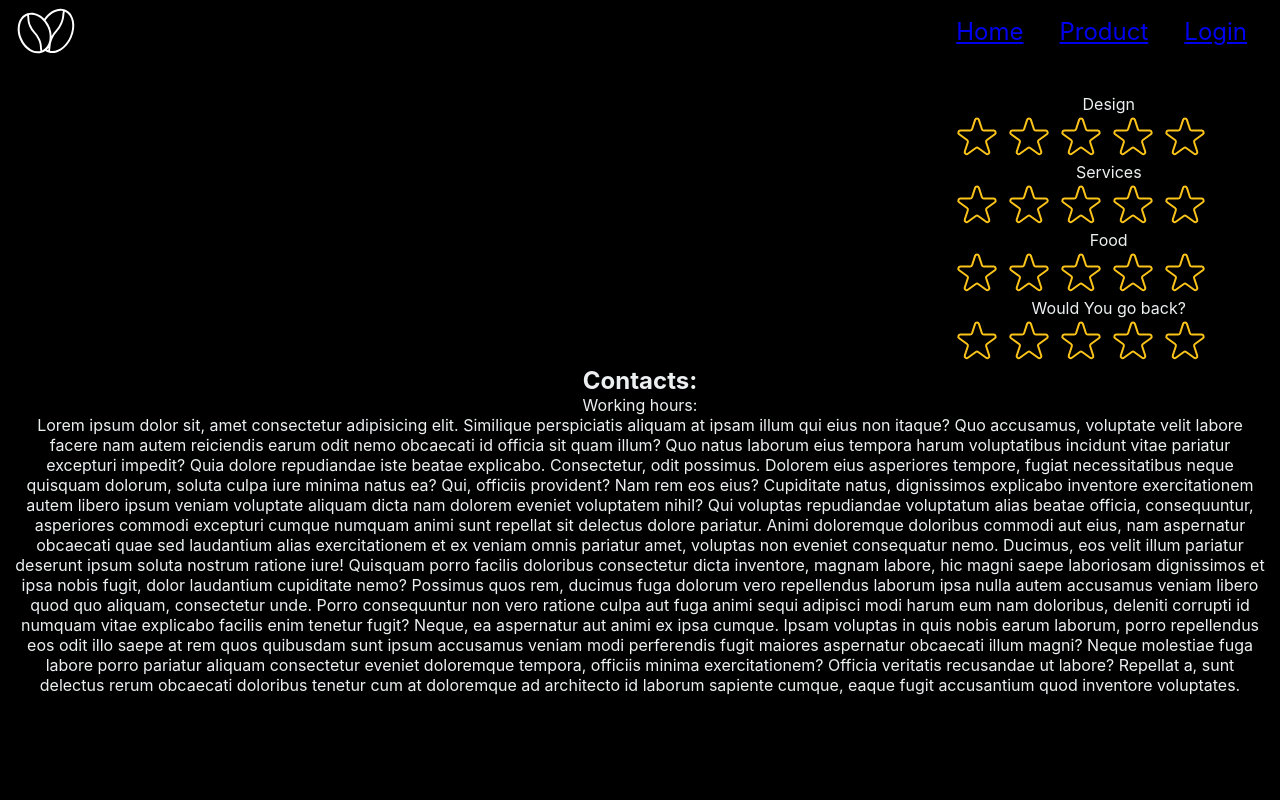
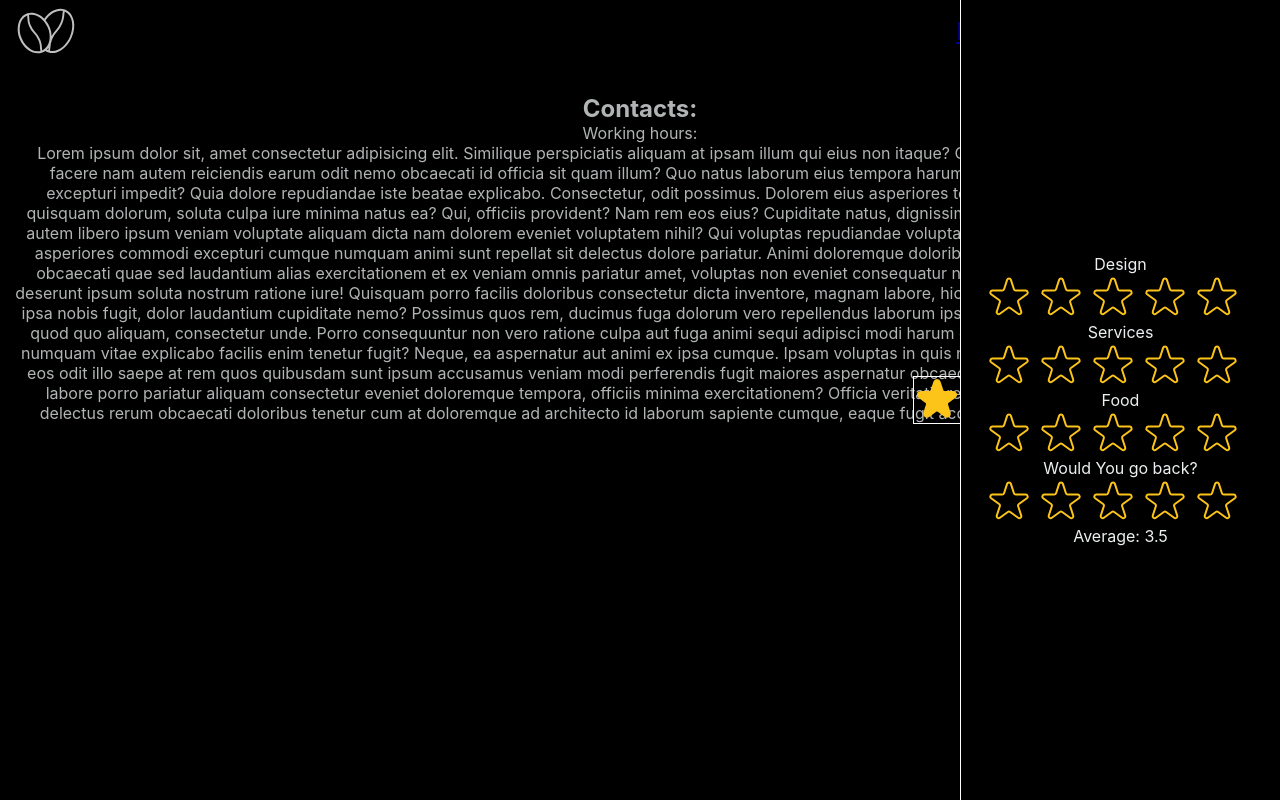
Before and after one commit to Khaanh/MyGastroTrip, a React (Create React App) app: page /app/cafeList/0 in a window 1280 px wide. Built offline with nearby package versions, Linux system fonts and the light colour scheme.

Commit message:
feat: implement rating block

```diff
--- a/src/components/CafeDetails.jsx
+++ b/src/components/CafeDetails.jsx
@@ -20,10 +20,22 @@ export default function CafeDetails() {
 					<div className={styles.desc}>
 						<p>{desc}</p>
 					</div>
-					<div className={styles.ratingHolder}>
-						<div className={styles.rating}>
+					<div className={styles.ratingBlock}>
+						<div className={styles.ratingHolder}>
 							<div>{/* <StarRating /> */}</div>
-							<ul>
+
+							<button className={styles.ratingBtnToggle}>
+								<svg
+									xmlns="http://www.w3.org/2000/svg"
+									viewBox="0 0 20 20"
+									fill={"#fcc419"}
+									stroke={"#fcc419"}
+								>
+									<path d="M9.049 2.927c.3-.921 1.603-.921 1.902 0l1.07 3.292a1 1 0 00.95.69h3.462c.969 0 1.371 1.24.588 1.81l-2.8 2.034a1 1 0 00-.364 1.118l1.07 3.292c.3.921-.755 1.688-1.54 1.118l-2.8-2.034a1 1 0 00-1.175 0l-2.8 2.034c-.784.57-1.838-.197-1.539-1.118l1.07-3.292a1 1 0 00-.364-1.118L2.98 8.72c-.783-.57-.38-1.81.588-1.81h3.461a1 1 0 00.951-.69l1.07-3.292z" />
+								</svg>
+							</button>
+
+							<ul className={styles.ratingList}>
 								<li>
 									<span>Design</span>
 									<StarRating />
@@ -41,6 +53,10 @@ export default function CafeDetails() {
 									<StarRating />
 								</li>
 							</ul>
+
+							<div>
+								Average: <span>3.5 </span>
+							</div>
 						</div>
 					</div>
 				</div>
--- a/src/components/CafeDetails.module.css
+++ b/src/components/CafeDetails.module.css
@@ -22,10 +22,59 @@
 	text-align: center;
 }
 
-.ratingHolder {
-	max-width: 25%;
+.ratingBlock {
+	position: fixed;
+	top: 0;
+	right: 0;
+	bottom: 0;
+	min-height: 100vh;
+	height: 100%;
 	width: 100%;
 	overflow: hidden;
+	background-color: rgb(0 0 0 / 25%);
 }
-.rating {
+
+.ratingHolder {
+	position: relative;
+	height: 100%;
+	width: 25%;
+	margin-left: auto;
+	border-left: 1px solid #fff;
+	background-color: rgb(0 0 0 / 1);
+	display: flex;
+	flex-direction: column;
+	align-items: center;
+	justify-content: center;
 }
+
+.ratingBtnToggle {
+	display: flex;
+	align-items: center;
+	justify-content: center;
+	width: 48px;
+	height: 48px;
+	position: absolute;
+	left: -48px;
+	top: 50%;
+	border: 1px solid #fff;
+	border-right: 1px solid transparent;
+	cursor: pointer;
+	background-color: #fff;
+	background-color: transparent;
+	transform: translate(0, -50%);
+}
+
+.ratingBtnToggle svg {
+	transform: scale(1.1);
+	transition: all 0.2s ease;
+}
+
+.ratingBtnToggle:hover svg {
+	transform: scale(0.9);
+}
+
+.ratingList {
+	display: flex;
+	flex-direction: column;
+	align-items: flex-end;
+}
```
